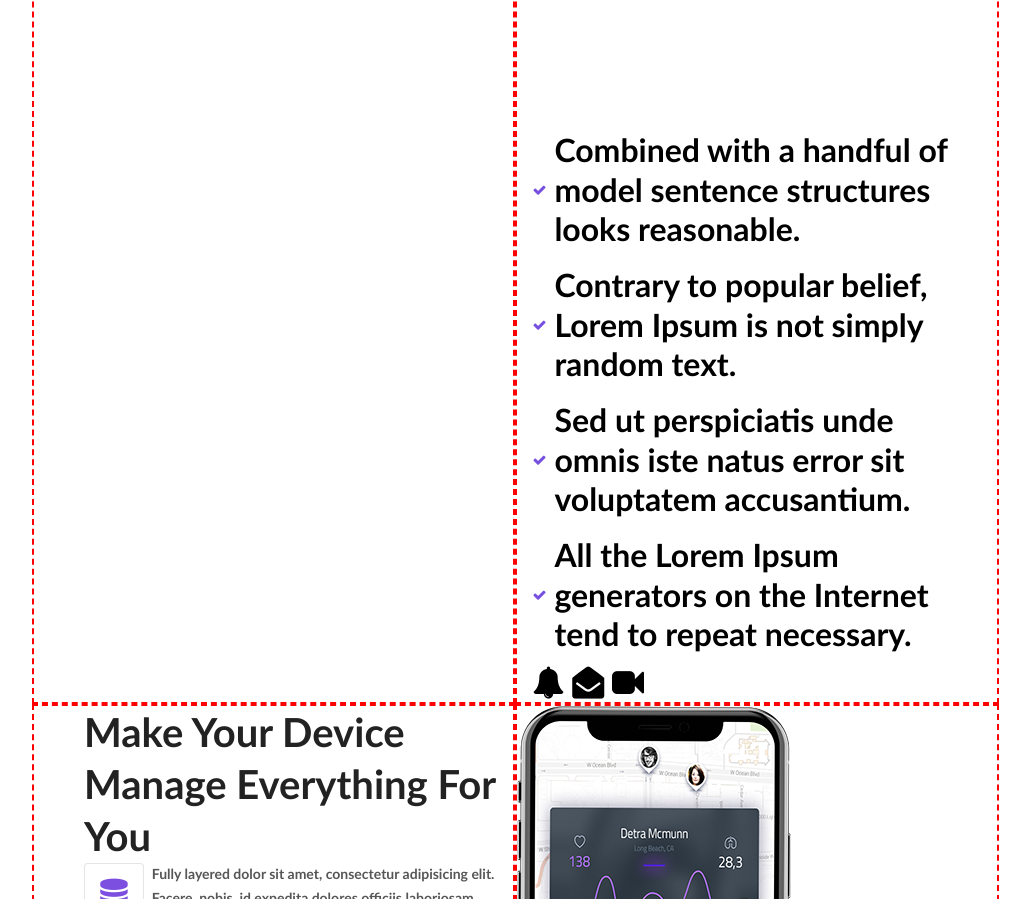
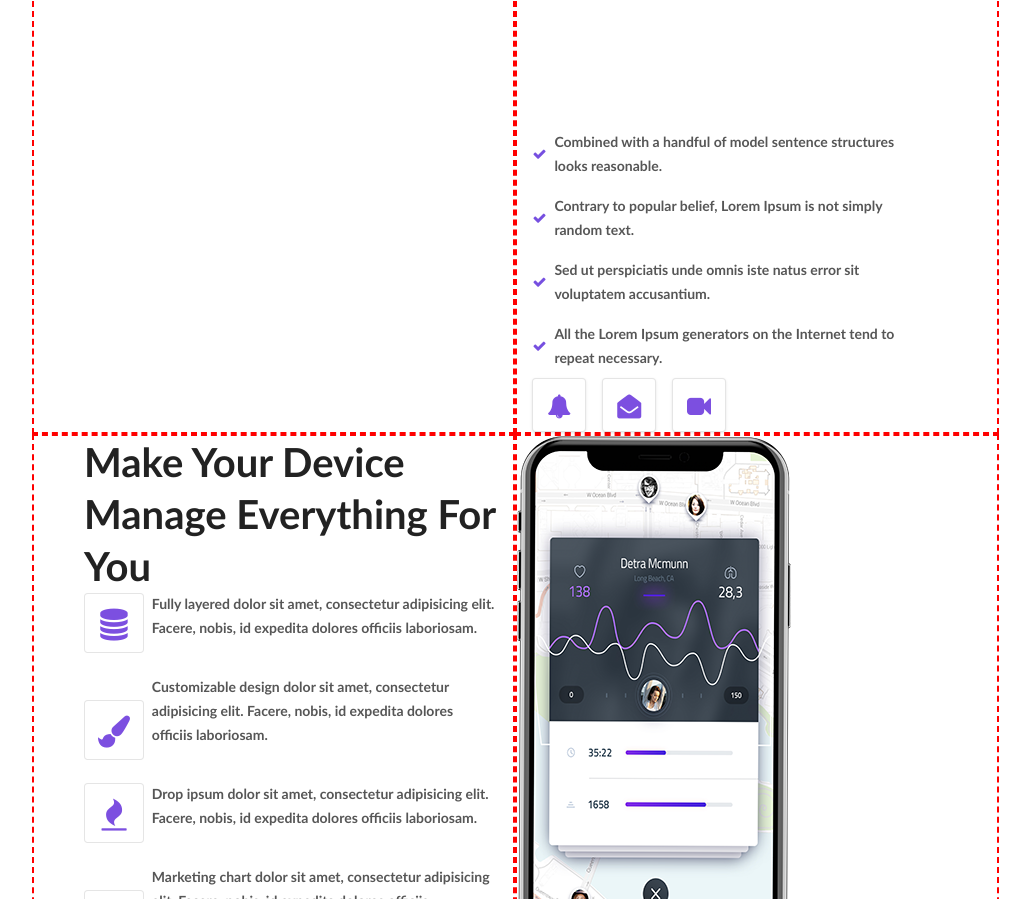
Before and after one commit to front-end-by-rimantas/29a-grupe-react-portfolio, a website: page index.html in a window 1280 px wide. Shown: the part 3757-4656 px from the top of the page, without its empty margins (168-1198 px from the left). Drawn offline with Linux system fonts and the light colour scheme.

Commit message:
icons done

```diff
--- a/css/home.css
+++ b/css/home.css
@@ -204,6 +204,23 @@ div.row-header > div.col-6.header-form {
     padding-left: 0;
     padding-right: 0.5rem;
 }
+.service-icon {
+    margin-right: 0.5rem;
+    height: 54px;
+    width: 54px;
+    display: inline-block;
+    text-align: center;
+    line-height: 54px;
+    font-size: 24px;
+    border-radius: 4px;
+    background-color: #fff;
+    border: 1px solid rgba(0, 0, 0, 0.1);
+    box-shadow: 0 1px 3px rgb(0 0 0 / 10%);
+}
+.service-icon > .fa {
+    color: #7c4fe0;
+}
+
 /* Easily communicate with clients END ; */
 
 /* Make your device manage everythin section START : */
--- a/index.html
+++ b/index.html
@@ -100,29 +100,29 @@
         <div class="col-6">Smartphone image</div>
         <div class="col-6">
             <div class="eCommunicate-div">
-                <h3>Easily communicate with clients using sApp.</h3>
+                <h2>Easily communicate with clients using sApp.</h2>
                 <p>Lorem ipsum dolor sit amet, consectetur adipisicing elit. Similique dolor ut iusto vitae autem neque eum ipsam, impedit asperiores vel cumque laborum dicta repellendus inventore voluptatibus et explicabo nobis unde.</p>
                 <ul>
                     <div class="sector3-div">
                         <i class="fa fa-check" aria-hidden="true"></i>
-                        <div>Combined with a handful of model sentence structures looks reasonable.</div>
+                        <div class="icons-text">Combined with a handful of model sentence structures looks reasonable.</div>
                     </div>
                     <div class="sector3-div">
                         <i class="fa fa-check" aria-hidden="true"></i>
-                        <div>Contrary to popular belief, Lorem Ipsum is not simply random text.</div>
+                        <div class="icons-text">Contrary to popular belief, Lorem Ipsum is not simply random text.</div>
                     </div>
                     <div class="sector3-div">
                         <i class="fa fa-check" aria-hidden="true"></i>
-                        <div>Sed ut perspiciatis unde omnis iste natus error sit voluptatem accusantium.</div>
+                        <div class="icons-text">Sed ut perspiciatis unde omnis iste natus error sit voluptatem accusantium.</div>
                     </div>
                     <div class="sector3-div">
                         <i class="fa fa-check" aria-hidden="true"></i>
-                        <div>All the Lorem Ipsum generators on the Internet tend to repeat necessary.</div>
+                        <div class="icons-text">All the Lorem Ipsum generators on the Internet tend to repeat necessary.</div>
                     </div>
                 </ul>
-                <i class="fa fa-bell" aria-hidden="true"></i>
-                <i class="fa fa-envelope-open" aria-hidden="true"></i>
-                <i class="fa fa-video-camera" aria-hidden="true"></i>
+                <div class="service-icon"><i class="fa fa-bell" aria-hidden="true"></i></div>
+                <div class="service-icon"><i class="fa fa-envelope-open" aria-hidden="true"></i></div>
+                <div class="service-icon"><i class="fa fa-video-camera" aria-hidden="true"></i></div>
             </div>
         </div>
     </div>
```
